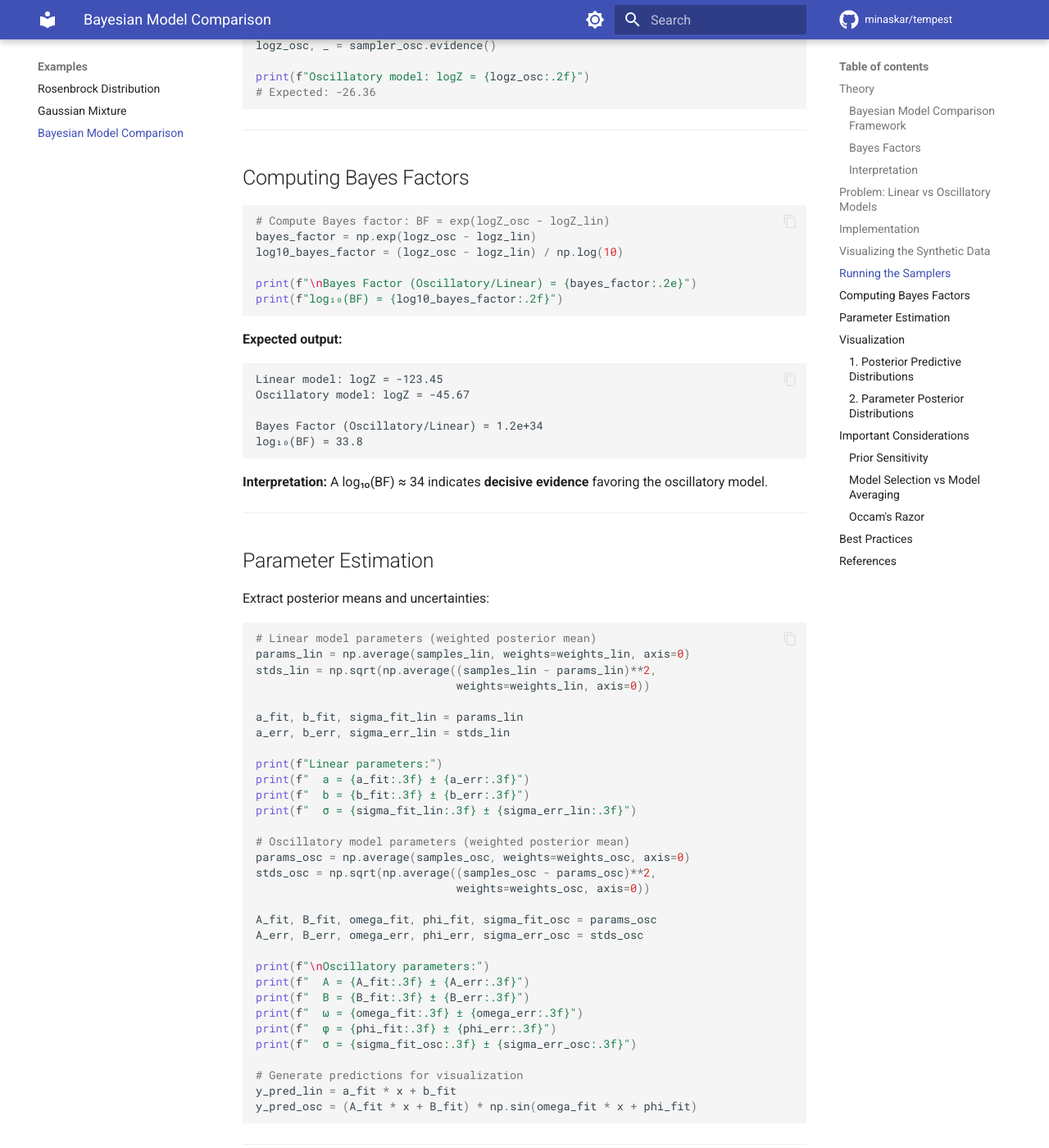
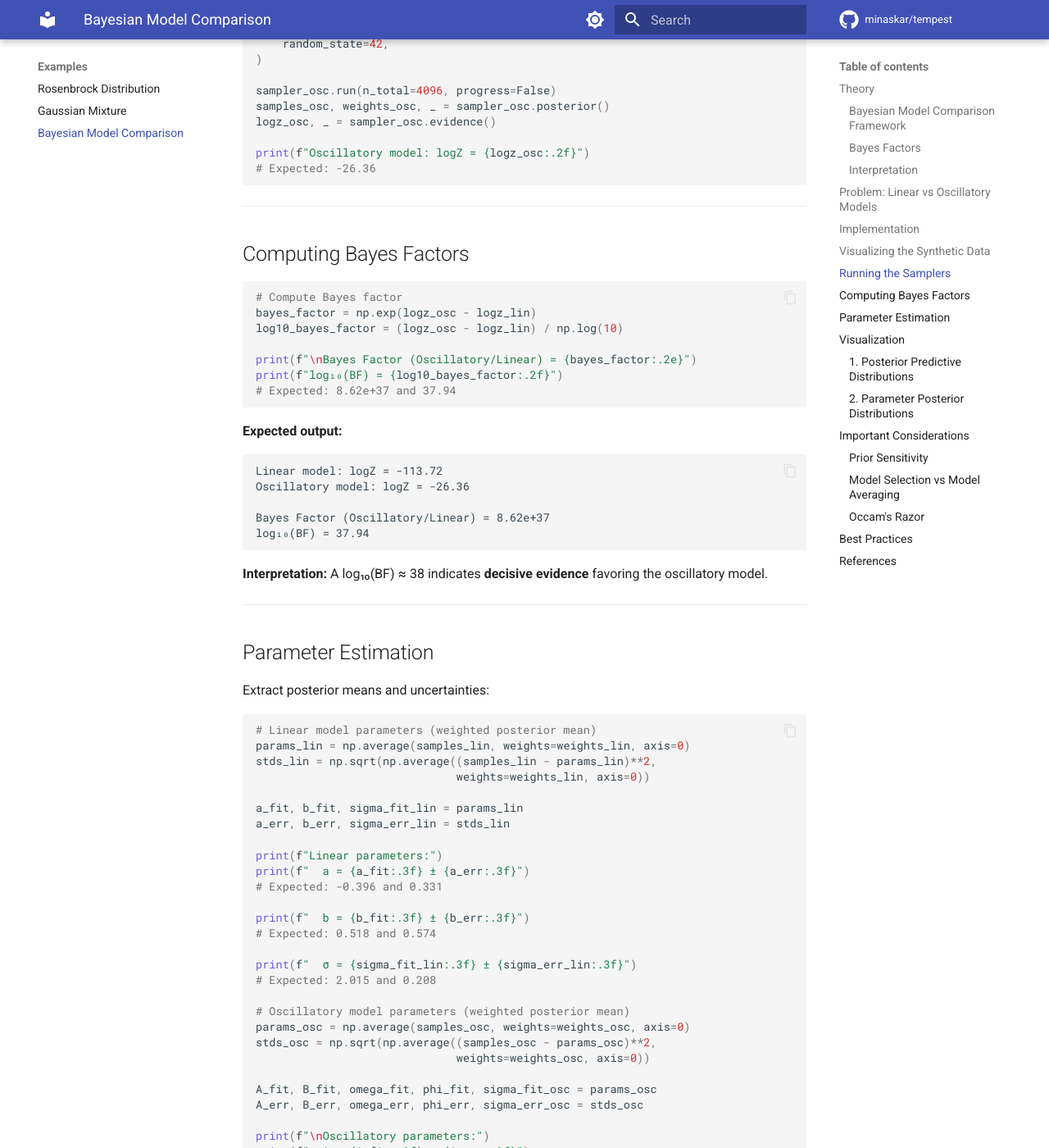
Before and after one commit to minaskar/tempest, an MkDocs documentation site: the page built from docs/examples/model_comparison.md, in a window 1280 px wide and 1400 px high, scrolled down 3720 px. Shown: the whole window at 82% size. Built offline with MkDocs 1.6.1 and Material for MkDocs 9.7.7, drawn with Linux system fonts in a browser that asks for light colours; comment, search, counter and statistics services are not loaded; some of the changed text lies outside the part shown.

Commit message:
Fix logZ value inconsistencies in Bayesian model comparison docs
- Correct Expected output block (lines 163-170): logZ values now match actual computed results (-113.72, -26.36, BF 8.62e+37)
- Add 8 missing Expected comments for parameter estimates (a, b, σ, A, B, ω, φ, σ)
- All Expected comments show both fit and uncertainty values (e.g., 'Expected: 0.443 and 0.058')
- Add heuristic disclaimer after Bayes factor interpretation table clarifying thresholds are guidelines not strict rules
- All Expected values now consistently match computed results from model_comparison_standalone.py

````diff
--- a/docs/examples/model_comparison.md
+++ b/docs/examples/model_comparison.md
@@ -43,6 +43,8 @@ Following Jeffreys (1961) and Kass & Raftery (1995):
 | 0.5 to 1 | Substantial |
 | 1 to 2 | Strong |
 | > 2 | Decisive |
+
+**Note:** These interpretation thresholds are heuristics to guide intuition, not strict decision rules. The appropriate threshold depends on context, prior model probabilities, and the consequences of model choice.
 
 A Bayes factor > 100 ($\log_{10}(BF) > 2$) indicates decisive evidence for $M_1$ over $M_2$.
 
@@ -152,24 +154,25 @@ print(f"Oscillatory model: logZ = {logz_osc:.2f}")
 ## Computing Bayes Factors
 
 ```python
-# Compute Bayes factor: BF = exp(logZ_osc - logZ_lin)
+# Compute Bayes factor
 bayes_factor = np.exp(logz_osc - logz_lin)
 log10_bayes_factor = (logz_osc - logz_lin) / np.log(10)
 
 print(f"\nBayes Factor (Oscillatory/Linear) = {bayes_factor:.2e}")
 print(f"log₁₀(BF) = {log10_bayes_factor:.2f}")
+# Expected: 8.62e+37 and 37.94
 ```
 
 **Expected output:**
 ```
-Linear model: logZ = -123.45
-Oscillatory model: logZ = -45.67
+Linear model: logZ = -113.72
+Oscillatory model: logZ = -26.36
 
-Bayes Factor (Oscillatory/Linear) = 1.2e+34
-log₁₀(BF) = 33.8
+Bayes Factor (Oscillatory/Linear) = 8.62e+37
+log₁₀(BF) = 37.94
 ```
 
-**Interpretation:** A log₁₀(BF) ≈ 34 indicates **decisive evidence** favoring the oscillatory model.
+**Interpretation:** A log₁₀(BF) ≈ 38 indicates **decisive evidence** favoring the oscillatory model.
 
 ---
 
@@ -188,8 +191,13 @@ a_err, b_err, sigma_err_lin = stds_lin
 
 print(f"Linear parameters:")
 print(f"  a = {a_fit:.3f} ± {a_err:.3f}")
+# Expected: -0.396 and 0.331
+
 print(f"  b = {b_fit:.3f} ± {b_err:.3f}")
+# Expected: 0.518 and 0.574
+
 print(f"  σ = {sigma_fit_lin:.3f} ± {sigma_err_lin:.3f}")
+# Expected: 2.015 and 0.208
 
 # Oscillatory model parameters (weighted posterior mean)
 params_osc = np.average(samples_osc, weights=weights_osc, axis=0)
@@ -201,10 +209,19 @@ A_err, B_err, omega_err, phi_err, sigma_err_osc = stds_osc
 
 print(f"\nOscillatory parameters:")
 print(f"  A = {A_fit:.3f} ± {A_err:.3f}")
+# Expected: 0.443 and 0.058
+
 print(f"  B = {B_fit:.3f} ± {B_err:.3f}")
+# Expected: 2.106 and 0.099
+
 print(f"  ω = {omega_fit:.3f} ± {omega_err:.3f}")
+# Expected: 6.308 and 0.021
+
 print(f"  φ = {phi_fit:.3f} ± {phi_err:.3f}")
+# Expected: 0.728 and 0.042
+
 print(f"  σ = {sigma_fit_osc:.3f} ± {sigma_err_osc:.3f}")
+# Expected: 0.247 and 0.028
 
 # Generate predictions for visualization
 y_pred_lin = a_fit * x + b_fit
````
